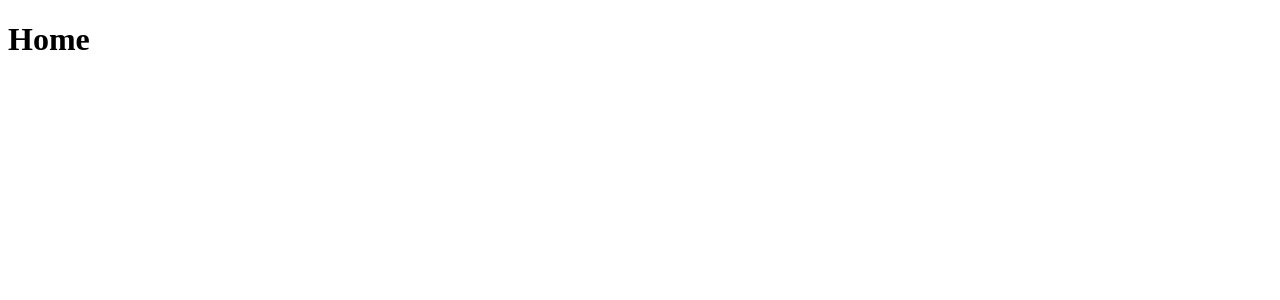
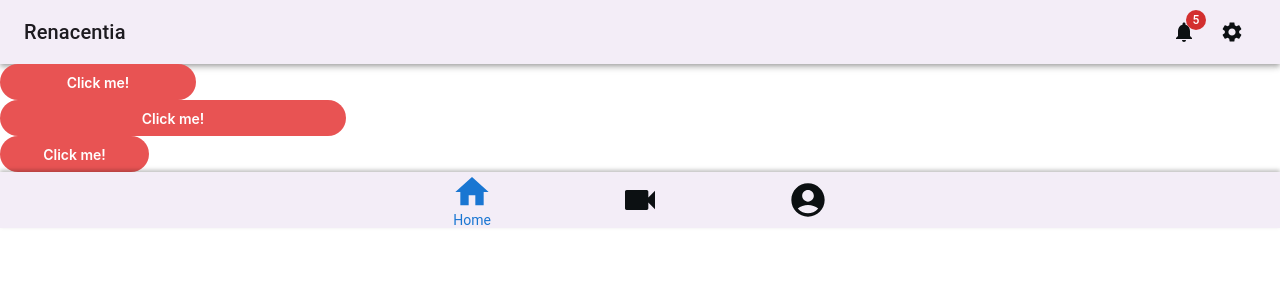
Before and after one commit to GATLA-Meditations/GATLA-Frontend, a Next.js app: page /home in a window 1280 px wide. Shown: the top 300 px of the page. Built offline with nearby package versions, Linux system fonts and the light colour scheme.

Commit message:
Creates new navbar using MUI, with buttons, Home, Meet and User

```diff
--- /dev/null
+++ b/src/components/NavBar/index.tsx
@@ -0,0 +1,31 @@
+import { BottomNavigation, BottomNavigationAction } from '@mui/material';
+import AccountCircleIcon from '@mui/icons-material/AccountCircle';
+import HomeIcon from '@mui/icons-material/Home';
+import VideocamIcon from '@mui/icons-material/Videocam';
+import './styles.css';
+import React from 'react';
+
+interface NavBarProps {
+    value: number;
+}
+
+const NavBar = ({ value }: NavBarProps) => {
+    const [val, setValue] = React.useState(value);
+    return (
+        <BottomNavigation style={{ backgroundColor: 'var(--bg-color)', boxShadow: '0px -2px 4px rgba(0, 0, 0, 0.25)' }}
+            value={val}
+            onChange={(event, newValue) => {
+                setValue(newValue);
+            }}
+        >
+            <BottomNavigationAction
+                label="Home"
+                icon={<HomeIcon style={{ fontSize: '2.5rem'}} />}
+            />
+            <BottomNavigationAction label="Meet" icon={<VideocamIcon style={{ fontSize: '2.5rem' }}/>} />
+            <BottomNavigationAction label="User" icon={<AccountCircleIcon style={{ fontSize: '2.5rem' }}/>} />
+        </BottomNavigation>
+    );
+};
+
+export default NavBar;
--- /dev/null
+++ b/src/components/NavBar/styles.css
@@ -0,0 +1,3 @@
+.css-118p9r0-MuiButtonBase-root-MuiBottomNavigationAction-root{
+    color: var(--black)!important;
+}
--- a/src/pages/home/index.tsx
+++ b/src/pages/home/index.tsx
@@ -1,7 +1,21 @@
+import Button from '@/components/Button';
+import TopBar from '@/components/TopBar';
+import NavBar from '@/components/NavBar';
+
 const HomeScreen = () => {
     return (
-        <div>
-            <h1>Home</h1>
+        <div >
+            <TopBar amtNotifications={5} />
+            <Button variant="red" size="medium">
+                Click me!
+            </Button>
+            <Button variant="red" size="large">
+                Click me!
+            </Button>
+            <Button variant="red" size="small">
+                Click me!
+            </Button>
+            <NavBar value={0}/>
         </div>
     );
 };
```
